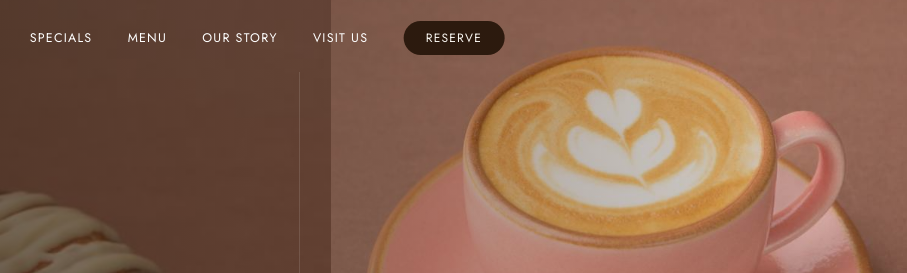
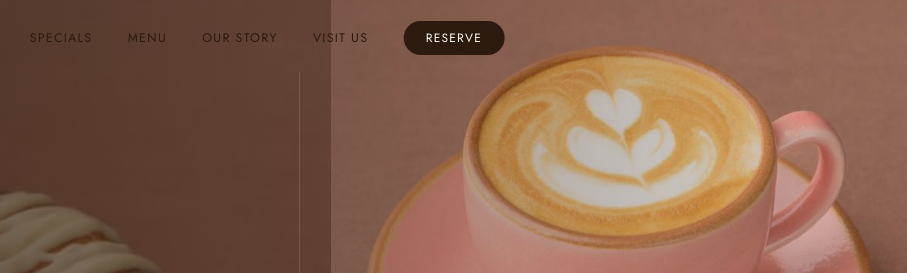
Before and after one commit to HAFIZ-HAASHIM/brott, a plain HTML site: page index.html in a window 1280 px wide. Shown: the top 273 px of the page, 373-1280 px from the left. Drawn offline with nearby package versions, Linux system fonts and the light colour scheme.

Commit message:
Update styles.css

```diff
--- a/styles.css
+++ b/styles.css
@@ -226,7 +226,7 @@ nav.scrolled{
   font-weight:400;
   letter-spacing:0.1em;
   text-transform:uppercase;
-  color:white;
+  color:var(--brown);
   text-decoration:none;
   transition:color 0.2s;
 }
```
